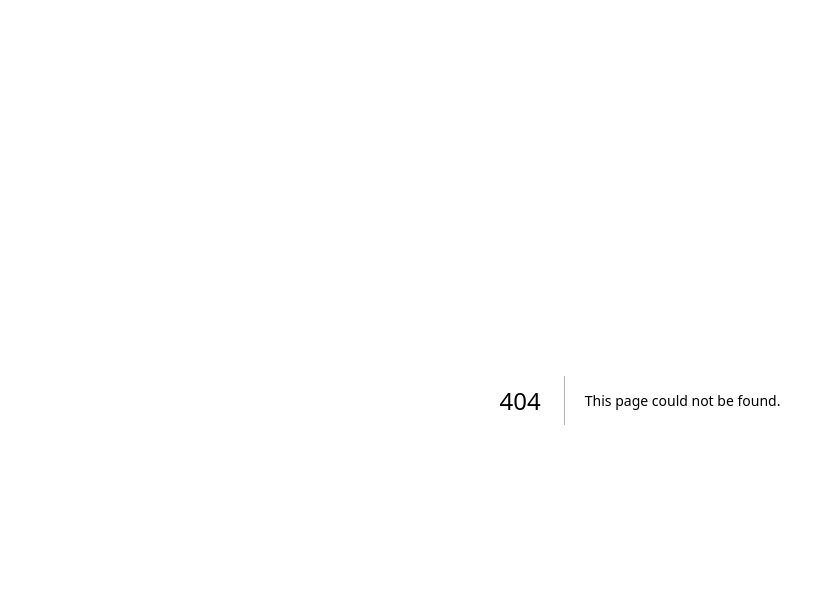
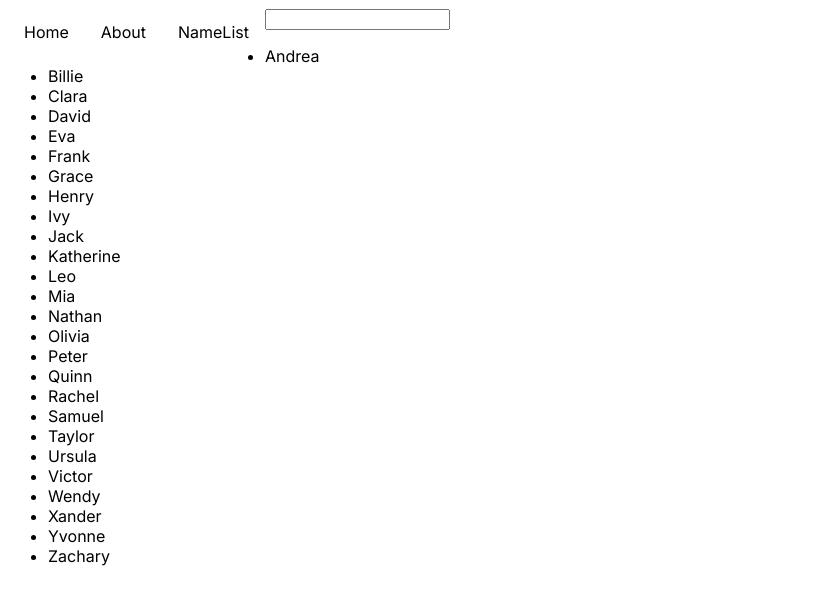
Before and after one commit to AsyiqNuruddinNP/CSS_Group_Assignment, a Next.js app in the folder my-app/: page /namelist in a window 1280 px wide. Before the commit this address had no page. Shown: the top 604 px of the page, without its empty margins (0-818 px from the left). Built offline with nearby package versions, Linux system fonts and the light colour scheme.

Commit message:
Adding of additional pages

```diff
--- a/my-app/app/globals.css
+++ b/my-app/app/globals.css
@@ -1,107 +1,23 @@
-:root {
-  --max-width: 1100px;
-  --border-radius: 12px;
-  --font-mono: ui-monospace, Menlo, Monaco, 'Cascadia Mono', 'Segoe UI Mono',
-    'Roboto Mono', 'Oxygen Mono', 'Ubuntu Monospace', 'Source Code Pro',
-    'Fira Mono', 'Droid Sans Mono', 'Courier New', monospace;
-
-  --foreground-rgb: 0, 0, 0;
-  --background-start-rgb: 214, 219, 220;
-  --background-end-rgb: 255, 255, 255;
-
-  --primary-glow: conic-gradient(
-    from 180deg at 50% 50%,
-    #16abff33 0deg,
-    #0885ff33 55deg,
-    #54d6ff33 120deg,
-    #0071ff33 160deg,
-    transparent 360deg
-  );
-  --secondary-glow: radial-gradient(
-    rgba(255, 255, 255, 1),
-    rgba(255, 255, 255, 0)
-  );
-
-  --tile-start-rgb: 239, 245, 249;
-  --tile-end-rgb: 228, 232, 233;
-  --tile-border: conic-gradient(
-    #00000080,
-    #00000040,
-    #00000030,
-    #00000020,
-    #00000010,
-    #00000010,
-    #00000080
-  );
-
-  --callout-rgb: 238, 240, 241;
-  --callout-border-rgb: 172, 175, 176;
-  --card-rgb: 180, 185, 188;
-  --card-border-rgb: 131, 134, 135;
+ul.nav {
+  margin:0;
+  padding:0;
+  list-style:none;
+  height:36px; line-height:36px;
+  background:#0b87bc; /* you can change the backgorund color here. */
+  font-family:Arial, Helvetica, sans-serif;
+  font-size:13px;
 }
-
-@media (prefers-color-scheme: dark) {
-  :root {
-    --foreground-rgb: 255, 255, 255;
-    --background-start-rgb: 0, 0, 0;
-    --background-end-rgb: 0, 0, 0;
-
-    --primary-glow: radial-gradient(rgba(1, 65, 255, 0.4), rgba(1, 65, 255, 0));
-    --secondary-glow: linear-gradient(
-      to bottom right,
-      rgba(1, 65, 255, 0),
-      rgba(1, 65, 255, 0),
-      rgba(1, 65, 255, 0.3)
-    );
-
-    --tile-start-rgb: 2, 13, 46;
-    --tile-end-rgb: 2, 5, 19;
-    --tile-border: conic-gradient(
-      #ffffff80,
-      #ffffff40,
-      #ffffff30,
-      #ffffff20,
-      #ffffff10,
-      #ffffff10,
-      #ffffff80
-    );
-
-    --callout-rgb: 20, 20, 20;
-    --callout-border-rgb: 108, 108, 108;
-    --card-rgb: 100, 100, 100;
-    --card-border-rgb: 200, 200, 200;
-  }
+ul.nav li {
+  border-right:1px solid #004e8e; /* you can change the border color matching to your background color */
+  float:left;
 }
-
-* {
-  box-sizing: border-box;
-  padding: 0;
-  margin: 0;
+ul.nav a {
+  display:block;
+  padding:0 28px;
+  color:#ccece6;
+  text-decoration:none;
 }
-
-html,
-body {
-  max-width: 100vw;
-  overflow-x: hidden;
+ul.nav a:hover,
+ul.nav li.current a {
+  background:#0048e3;
 }
-
-body {
-  color: rgb(var(--foreground-rgb));
-  background: linear-gradient(
-      to bottom,
-      transparent,
-      rgb(var(--background-end-rgb))
-    )
-    rgb(var(--background-start-rgb));
-}
-
-a {
-  color: inherit;
-  text-decoration: none;
-}
-
-@media (prefers-color-scheme: dark) {
-  html {
-    color-scheme: dark;
-  }
-}
--- a/my-app/app/layout.jsx
+++ b/my-app/app/layout.jsx
@@ -1,4 +1,6 @@
 import { Inter } from 'next/font/google'
+import Navbar from "@/app/ui/Navbar";
+
 import './globals.css'
 
 const inter = Inter({ subsets: ['latin'] })
@@ -8,10 +10,14 @@ export const metadata = {
   description: 'Generated by create next app',
 }
 
+
 export default function RootLayout({ children }) {
   return (
     <html lang="en">
-      <body className={inter.className}>{children}</body>
+      <body className={inter.className}>
+        <Navbar />
+        {children}
+      </body>
     </html>
-  )
+  );
 }
--- /dev/null
+++ b/my-app/app/namelist/page.jsx
@@ -0,0 +1,54 @@
+"use client";
+
+import { useState } from "react";
+
+const NAMES = [
+    "Andrea",
+    "Billie",
+    "Clara",
+    "David",
+    "Eva",
+    "Frank",
+    "Grace",
+    "Henry",
+    "Ivy",
+    "Jack",
+    "Katherine",
+    "Leo",
+    "Mia",
+    "Nathan",
+    "Olivia",
+    "Peter",
+    "Quinn",
+    "Rachel",
+    "Samuel",
+    "Taylor",
+    "Ursula",
+    "Victor",
+    "Wendy",
+    "Xander",
+    "Yvonne",
+    "Zachary",
+  ];
+
+// names omitted
+
+
+export default function App() {
+    const [filteredNames, setFilteredNames] = useState(NAMES);
+    function handleKeyUp(event) {
+      const query = event.target.value;
+      setFilteredNames(NAMES.filter((name) => name.includes(query)));
+      console.log(query);
+    }
+    return (
+      <div>
+        <input onKeyUp={handleKeyUp} />
+        <ul>
+          {filteredNames.map((name) => {
+            return <li key={name}>{name}</li>;
+          })}
+        </ul>
+      </div>
+    );
+  }
--- /dev/null
+++ b/my-app/app/ui/Navbar.jsx
@@ -0,0 +1,18 @@
+import Link from "next/link";
+import styles from "./Navbar.module.css";
+
+export default function Navbar() {
+    return (
+    <nav className={styles.Navbar}>
+        <Link className={styles.navitem} href="/">
+            Home
+        </Link>
+        <Link className={styles.navitem} href="/about">
+            About
+        </Link>
+        <Link className={styles.navitem} href="/namelist">
+            NameList
+        </Link>
+    </nav>
+    );
+}
--- /dev/null
+++ b/my-app/app/ui/Navbar.module.css
@@ -0,0 +1,18 @@
+.navbar {
+    background-color: #333;
+    overflow: hidden;
+  }
+
+  .navitem {
+    float: left;
+    display: block;
+    color: black;
+    text-align: center;
+    padding: 14px 16px;
+    text-decoration: none;
+  }
+
+  .navitem:hover {
+    background-color: #ddd;
+    color: black;
+  }
```
Also changed, not shown: my-app/app/about/page.jsx (added, +7 -0 lines), my-app/app/page.jsx (+47 -89 lines).
